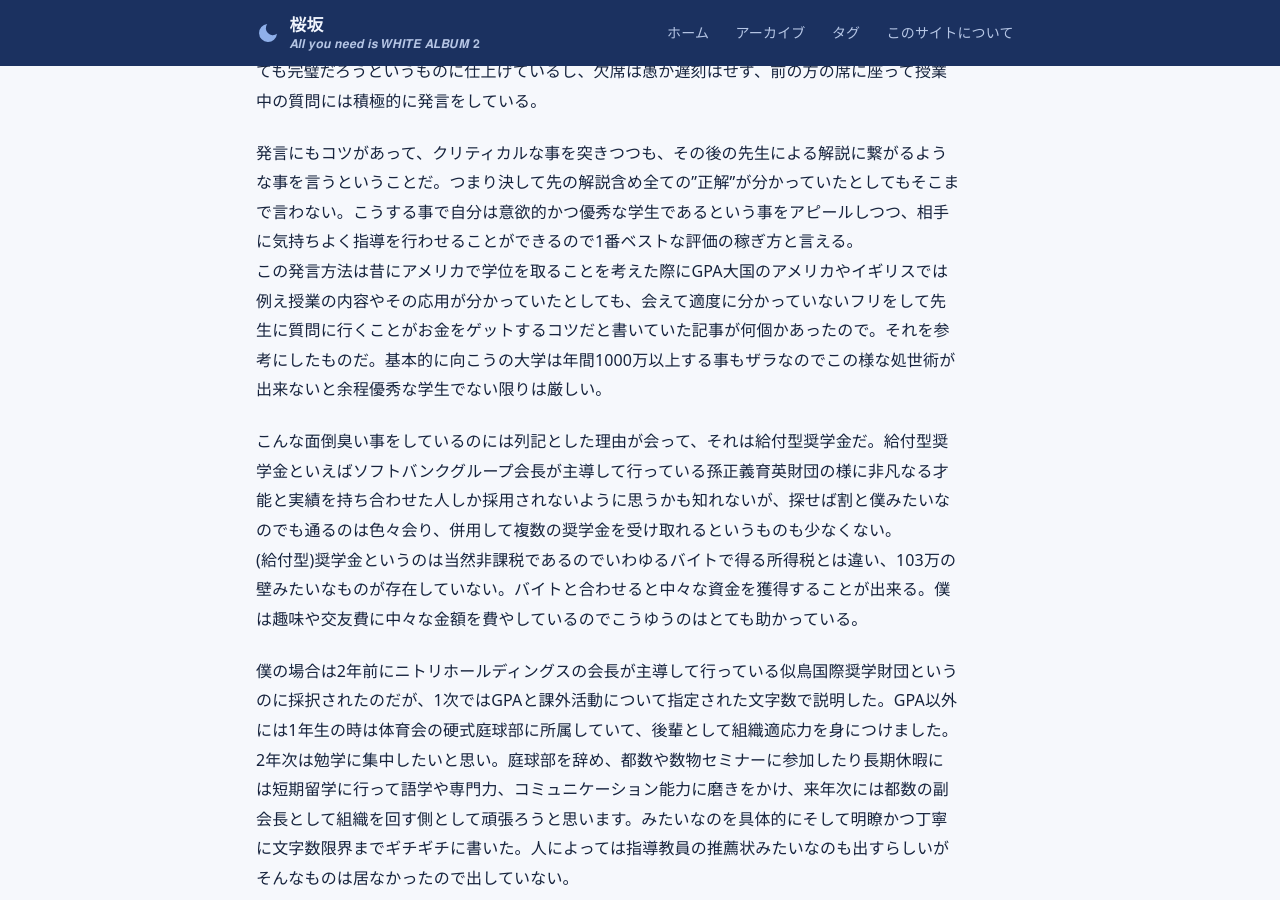
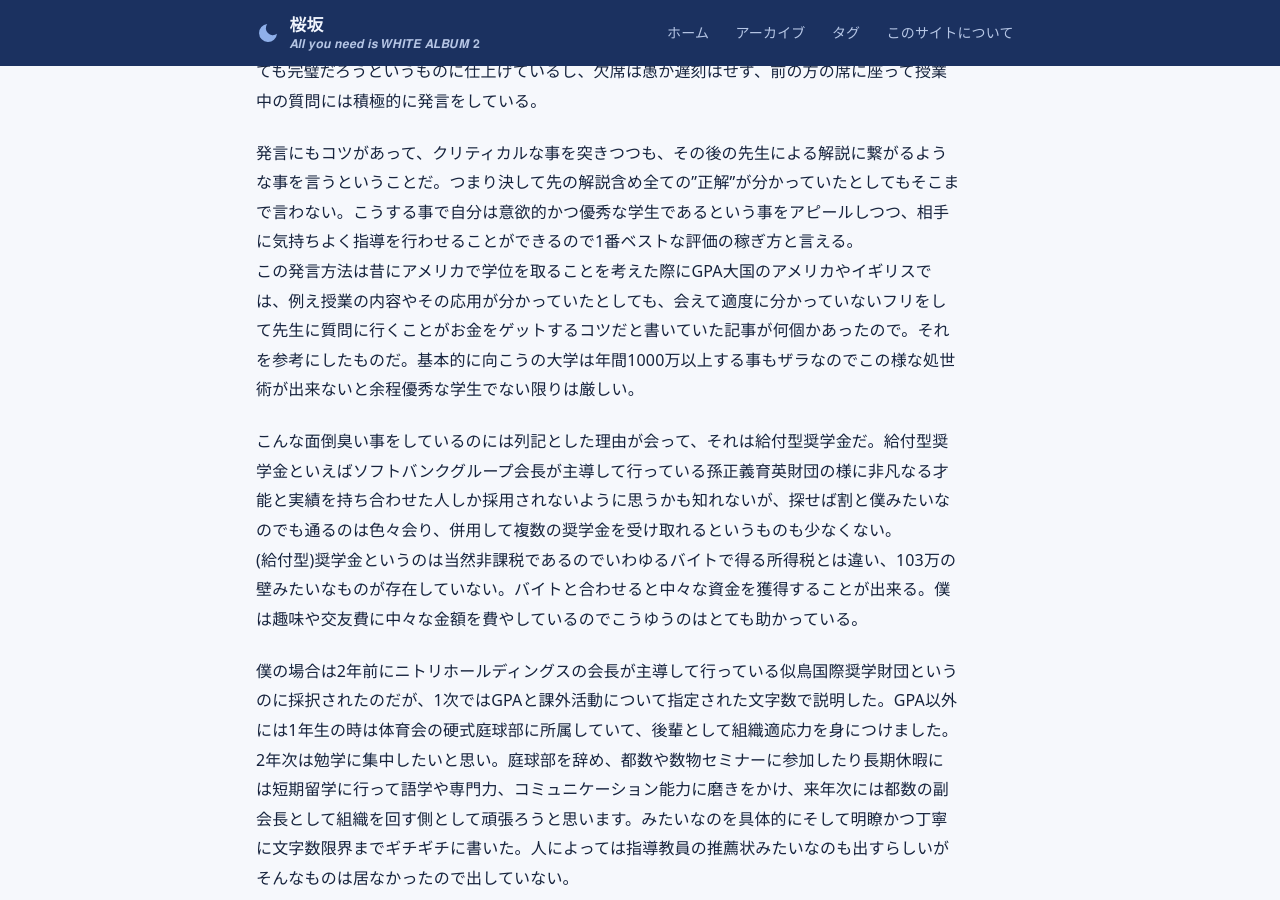
Before and after one commit to sakurazaka-math/sakurazaka-math.github.io, a Jekyll site: the page built from _posts/2026-10-25-day22.md, in a window 1280 px wide and 900 px high, scrolled down 928 px. Built offline with Jekyll 4.4.1, drawn with Linux system fonts in a browser that asks for light colours.

Commit message:
2026-10-25-day22.md を更新

```diff
--- a/_posts/2026-10-25-day22.md
+++ b/_posts/2026-10-25-day22.md
@@ -19,7 +19,7 @@
 そのため、S以外は落単と等しいという思想に駆られており、当然課題は一回も手を抜かず誰が見ても完璧だろうというものに仕上げているし、欠席は愚か遅刻はせず、前の方の席に座って授業中の質問には積極的に発言をしている。
 
 発言にもコツがあって、クリティカルな事を突きつつも、その後の先生による解説に繋がるような事を言うということだ。つまり決して先の解説含め全ての”正解”が分かっていたとしてもそこまで言わない。こうする事で自分は意欲的かつ優秀な学生であるという事をアピールしつつ、相手に気持ちよく指導を行わせることができるので1番ベストな評価の稼ぎ方と言える。
-この発言方法は昔にアメリカで学位を取ることを考えた際にGPA大国のアメリカやイギリスでは例え授業の内容やその応用が分かっていたとしても、会えて適度に分かっていないフリをして先生に質問に行くことがお金をゲットするコツだと書いていた記事が何個かあったので。それを参考にしたものだ。基本的に向こうの大学は年間1000万以上する事もザラなのでこの様な処世術が出来ないと余程優秀な学生でない限りは厳しい。
+この発言方法は昔にアメリカで学位を取ることを考えた際にGPA大国のアメリカやイギリスでは、例え授業の内容やその応用が分かっていたとしても、会えて適度に分かっていないフリをして先生に質問に行くことがお金をゲットするコツだと書いていた記事が何個かあったので。それを参考にしたものだ。基本的に向こうの大学は年間1000万以上する事もザラなのでこの様な処世術が出来ないと余程優秀な学生でない限りは厳しい。
 
 こんな面倒臭い事をしているのには列記とした理由が会って、それは給付型奨学金だ。給付型奨学金といえばソフトバンクグループ会長が主導して行っている孫正義育英財団の様に非凡なる才能と実績を持ち合わせた人しか採用されないように思うかも知れないが、探せば割と僕みたいなのでも通るのは色々会り、併用して複数の奨学金を受け取れるというものも少なくない。
 (給付型)奨学金というのは当然非課税であるのでいわゆるバイトで得る所得税とは違い、103万の壁みたいなものが存在していない。バイトと合わせると中々な資金を獲得することが出来る。僕は趣味や交友費に中々な金額を費やしているのでこうゆうのはとても助かっている。
```
